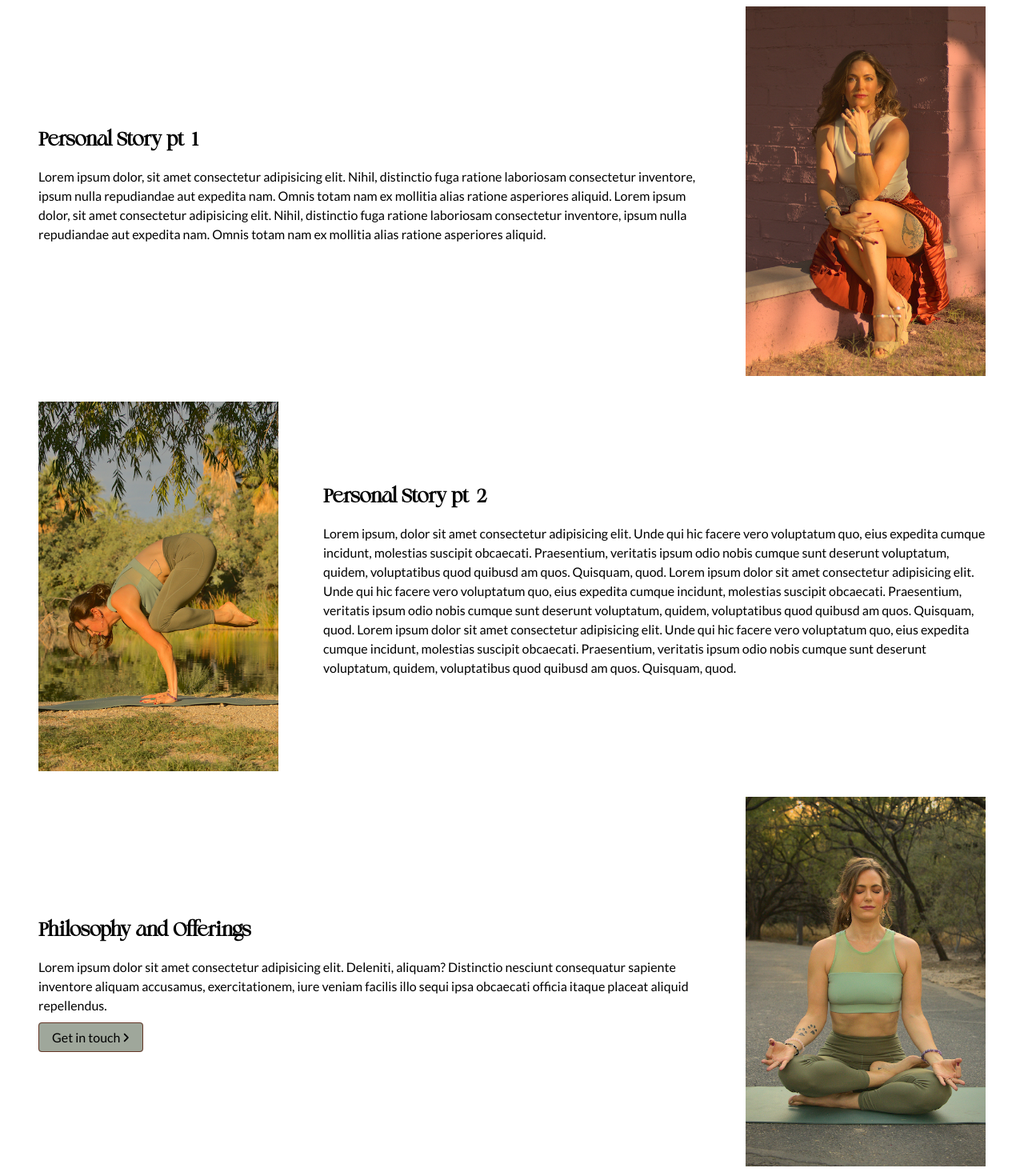
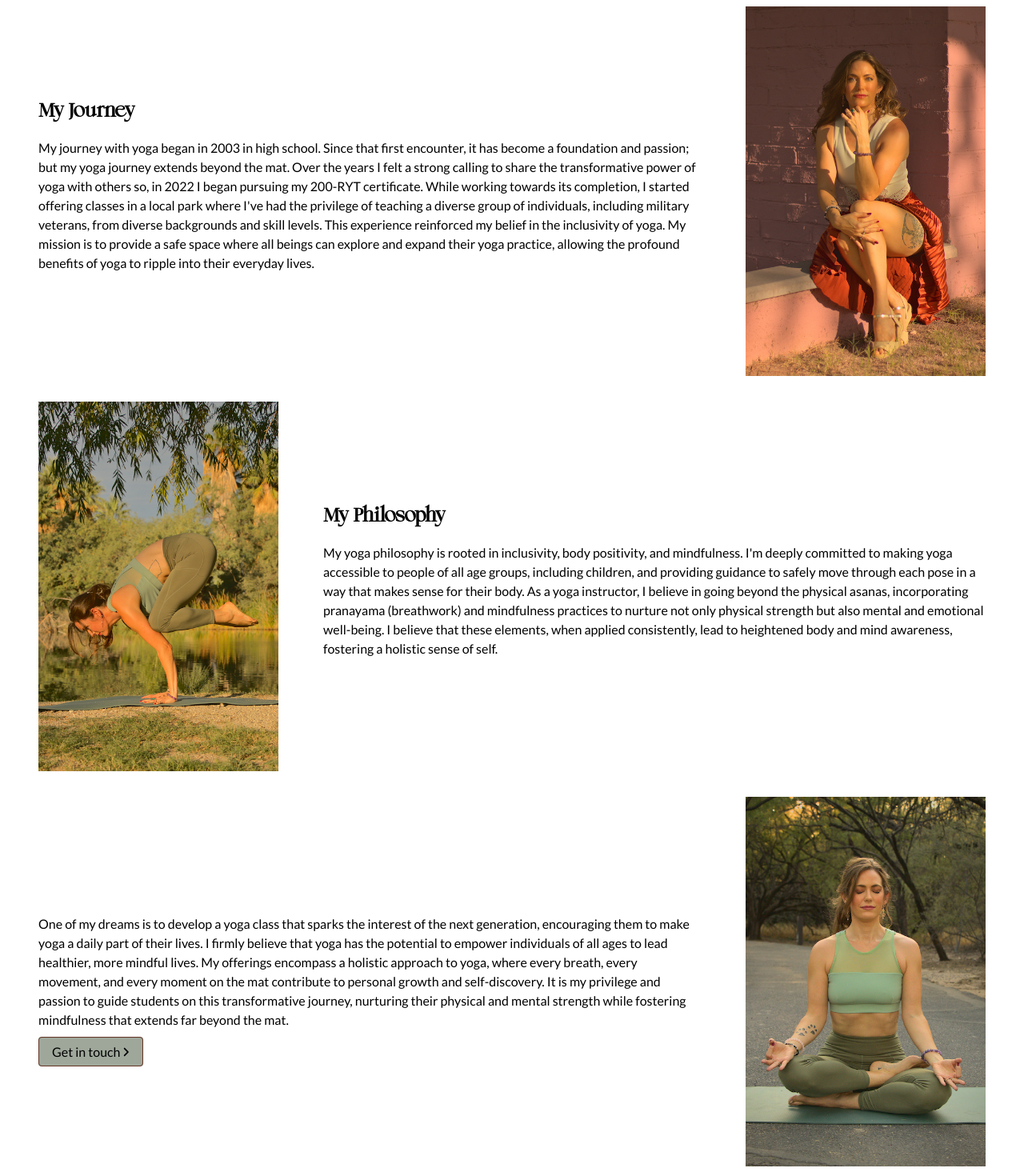
Before and after one commit to innes-apps/catalina-riser-website, a Next.js app: page /about in a window 1280 px wide. Shown: the part 300-1770 px from the top of the page at 80% size. Built offline with nearby package versions, Linux system fonts and the light colour scheme.

Commit message:
Replace Lorem Ipsum on About page

```diff
--- a/src/pages/about/index.jsx
+++ b/src/pages/about/index.jsx
@@ -36,14 +36,18 @@ export default function About() {
             />
           </div>
           <div className={styles.sectionContent}>
-            <h2 className={rofane.className}>Personal Story pt. 1</h2>
+            <h2 className={rofane.className}>My Journey</h2>
             <p className={styles.copy}>
-              Lorem ipsum dolor, sit amet consectetur adipisicing elit. Nihil, distinctio fuga
-              ratione laboriosam consectetur inventore, ipsum nulla repudiandae aut expedita nam.
-              Omnis totam nam ex mollitia alias ratione asperiores aliquid. Lorem ipsum dolor, sit
-              amet consectetur adipisicing elit. Nihil, distinctio fuga ratione laboriosam
-              consectetur inventore, ipsum nulla repudiandae aut expedita nam. Omnis totam nam ex
-              mollitia alias ratione asperiores aliquid.
+              My journey with yoga began in 2003 in high school. Since that first encounter, it has
+              become a foundation and passion; but my yoga journey extends beyond the mat. Over the
+              years I felt a strong calling to share the transformative power of yoga with others
+              so, in 2022 I began pursuing my 200-RYT certificate. While working towards its
+              completion, I started offering classes in a local park where I&apos;ve had the
+              privilege of teaching a diverse group of individuals, including military veterans,
+              from diverse backgrounds and skill levels. This experience reinforced my belief in the
+              inclusivity of yoga. My mission is to provide a safe space where all beings can
+              explore and expand their yoga practice, allowing the profound benefits of yoga to
+              ripple into their everyday lives.
             </p>
           </div>
         </section>
@@ -59,19 +63,16 @@ export default function About() {
             />
           </div>
           <div className={styles.sectionContent}>
-            <h2 className={rofane.className}>Personal Story pt. 2</h2>
+            <h2 className={rofane.className}>My Philosophy</h2>
             <p className={styles.copy}>
-              Lorem ipsum, dolor sit amet consectetur adipisicing elit. Unde qui hic facere vero
-              voluptatum quo, eius expedita cumque incidunt, molestias suscipit obcaecati.
-              Praesentium, veritatis ipsum odio nobis cumque sunt deserunt voluptatum, quidem,
-              voluptatibus quod quibusd am quos. Quisquam, quod. Lorem ipsum dolor sit amet
-              consectetur adipisicing elit. Unde qui hic facere vero voluptatum quo, eius expedita
-              cumque incidunt, molestias suscipit obcaecati. Praesentium, veritatis ipsum odio nobis
-              cumque sunt deserunt voluptatum, quidem, voluptatibus quod quibusd am quos. Quisquam,
-              quod. Lorem ipsum dolor sit amet consectetur adipisicing elit. Unde qui hic facere
-              vero voluptatum quo, eius expedita cumque incidunt, molestias suscipit obcaecati.
-              Praesentium, veritatis ipsum odio nobis cumque sunt deserunt voluptatum, quidem,
-              voluptatibus quod quibusd am quos. Quisquam, quod.
+              My yoga philosophy is rooted in inclusivity, body positivity, and mindfulness.
+              I&apos;m deeply committed to making yoga accessible to people of all age groups,
+              including children, and providing guidance to safely move through each pose in a way
+              that makes sense for their body. As a yoga instructor, I believe in going beyond the
+              physical asanas, incorporating pranayama (breathwork) and mindfulness practices to
+              nurture not only physical strength but also mental and emotional well-being. I believe
+              that these elements, when applied consistently, lead to heightened body and mind
+              awareness, fostering a holistic sense of self.
             </p>
           </div>
         </section>
@@ -87,11 +88,15 @@ export default function About() {
             />
           </div>
           <div className={styles.sectionContent}>
-            <h2 className={rofane.className}>Philosophy and Offerings</h2>
             <p className={styles.copy}>
-              Lorem ipsum dolor sit amet consectetur adipisicing elit. Deleniti, aliquam? Distinctio
-              nesciunt consequatur sapiente inventore aliquam accusamus, exercitationem, iure veniam
-              facilis illo sequi ipsa obcaecati officia itaque placeat aliquid repellendus.
+              One of my dreams is to develop a yoga class that sparks the interest of the next
+              generation, encouraging them to make yoga a daily part of their lives. I firmly
+              believe that yoga has the potential to empower individuals of all ages to lead
+              healthier, more mindful lives. My offerings encompass a holistic approach to yoga,
+              where every breath, every movement, and every moment on the mat contribute to personal
+              growth and self-discovery. It is my privilege and passion to guide students on this
+              transformative journey, nurturing their physical and mental strength while fostering
+              mindfulness that extends far beyond the mat.
             </p>
             <Link href="/contact" className="linkAsButton">
               Get in touch <FontAwesomeIcon icon={faAngleRight} size="sm" />
```
